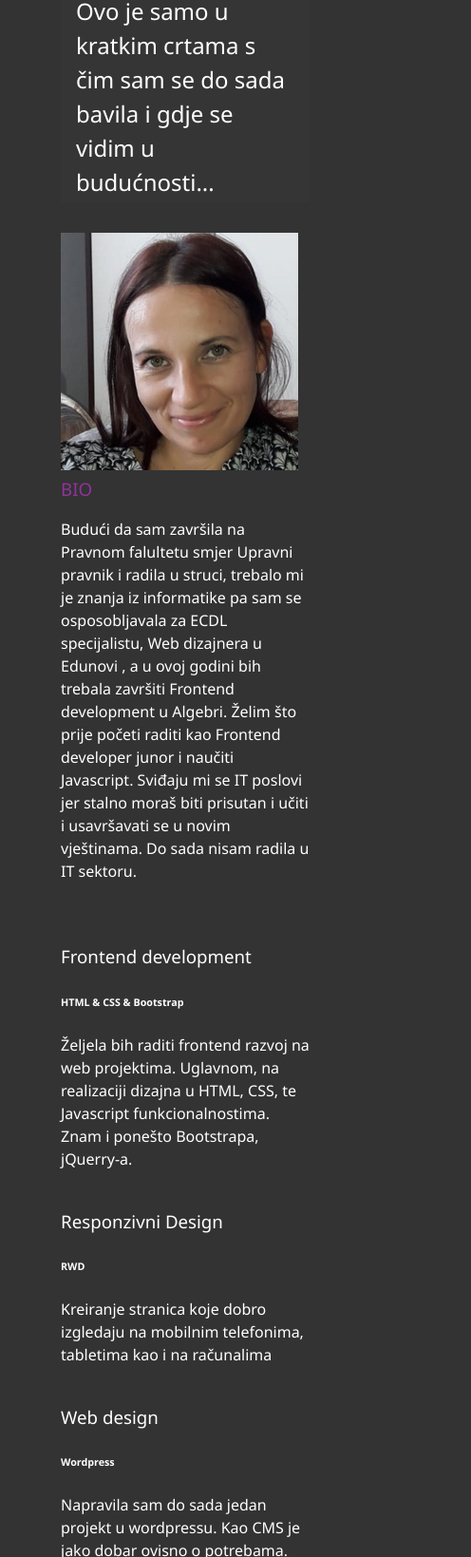
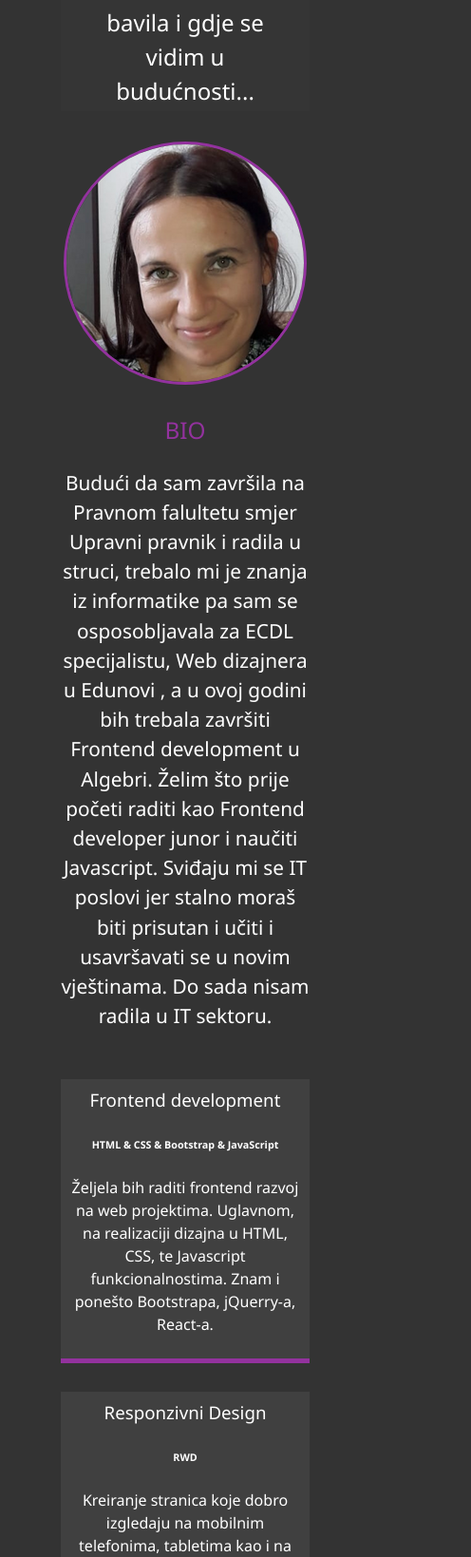
Before and after one commit to ivon11-svg/portfolio, a website: page dist/about.html in a window 390 px wide. Shown: the part 361-2000 px from the top of the page at 95% size, 496 px wide, since content can reach past the window. Drawn offline with Linux system fonts and the light colour scheme.

Commit message:
Finish About page on small screens

```diff
--- a/scss/main.scss
+++ b/scss/main.scss
@@ -25,7 +25,7 @@ h3 {
   font-weight: 400;
 
   &.lg-heading {
-    font-size: 6rem;
+    font-size:5.5rem;
   }
 
   &.sm-heading {
@@ -77,3 +77,52 @@ main {
     }
   }
 }
+
+.about-info {
+  display: grid;
+  grid-template-areas:
+    'bioimage bio bio'
+    'job1 job2 job3';
+  grid-template-columns: repeat(3, 1fr);
+  grid-gap: 30px;
+
+
+  .bio-image {
+    grid-area: bioimage;
+    margin: auto;
+    border-radius: 50%;
+    border: $secondary-color 3px solid;
+  }
+
+  .bio {
+    grid-area: bio;
+    font-size: 1.3rem;
+  }
+
+  .job1 {
+    grid-area: job1;
+  }
+
+  .job2 {
+    grid-area: job2;
+  }
+
+  .job3 {
+    grid-area: job3;
+  }
+
+  .job{
+    background:lighten($primary-color, 5);
+    padding: 0.5rem;
+    border-bottom: $secondary-color 5px solid;
+  }
+}
+#main-footer {
+  text-align: center;
+  padding: 1rem;
+  background: darken($primary-color, 10);
+  color: set-text-color($primary-color);
+  height: 60px;
+}
+
+@import 'mobile';
```
Also changed, not shown: dist/about.html, dist/css/main.css.
